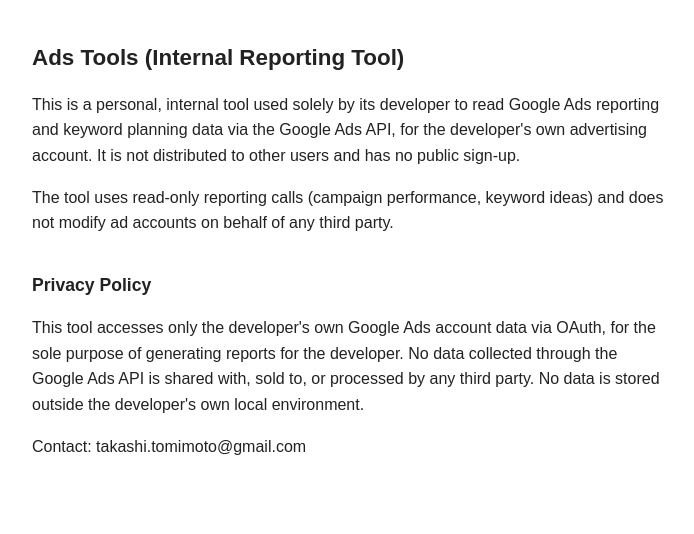
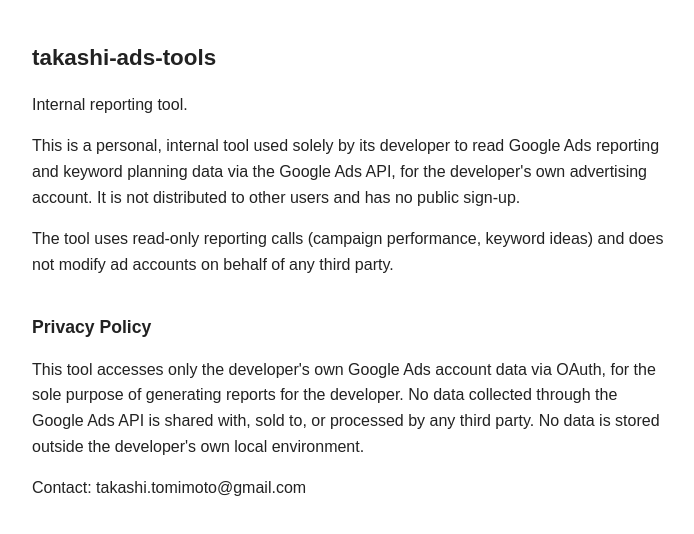
Before and after one commit to TakashiTomimoto/ads-tools-page, a plain HTML site: page index.html in a window 1280 px wide. Shown: the whole page, without its empty margins (288-982 px from the left). Drawn offline with Linux system fonts and the light colour scheme.

Commit message:
docs: match page heading to OAuth app name (takashi-ads-tools)

```diff
--- a/index.html
+++ b/index.html
@@ -2,14 +2,15 @@
 <html lang="en">
 <head>
 <meta charset="utf-8">
-<title>Ads Tools - Internal Reporting Tool</title>
+<title>takashi-ads-tools</title>
 <style>
 body{font-family:sans-serif;max-width:640px;margin:40px auto;padding:0 16px;line-height:1.6;color:#222}
 h1{font-size:1.4em}h2{font-size:1.1em;margin-top:2em}
 </style>
 </head>
 <body>
-<h1>Ads Tools (Internal Reporting Tool)</h1>
+<h1>takashi-ads-tools</h1>
+<p>Internal reporting tool.</p>
 <p>
 This is a personal, internal tool used solely by its developer to read
 Google Ads reporting and keyword planning data via the Google Ads API,
```
